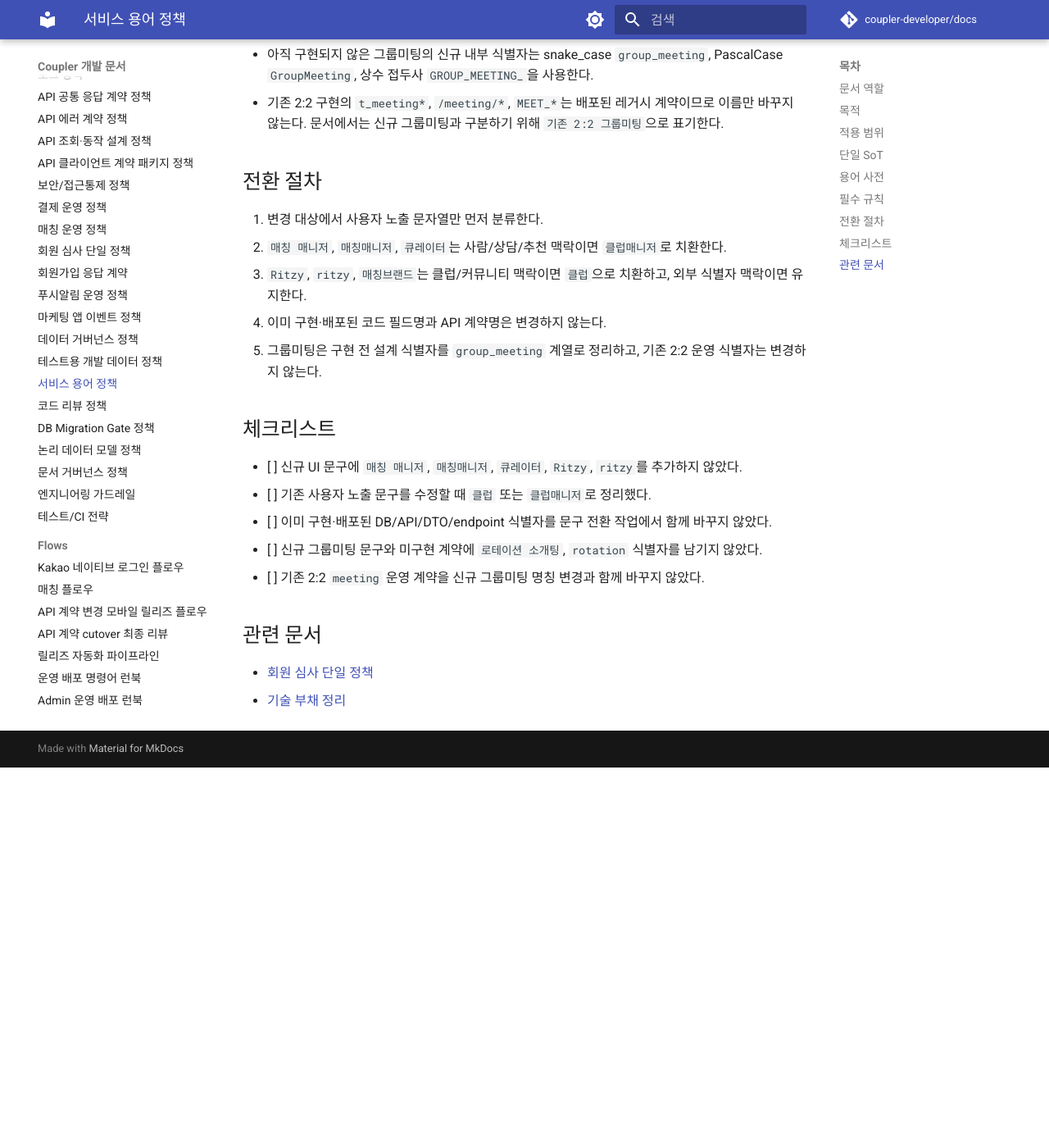
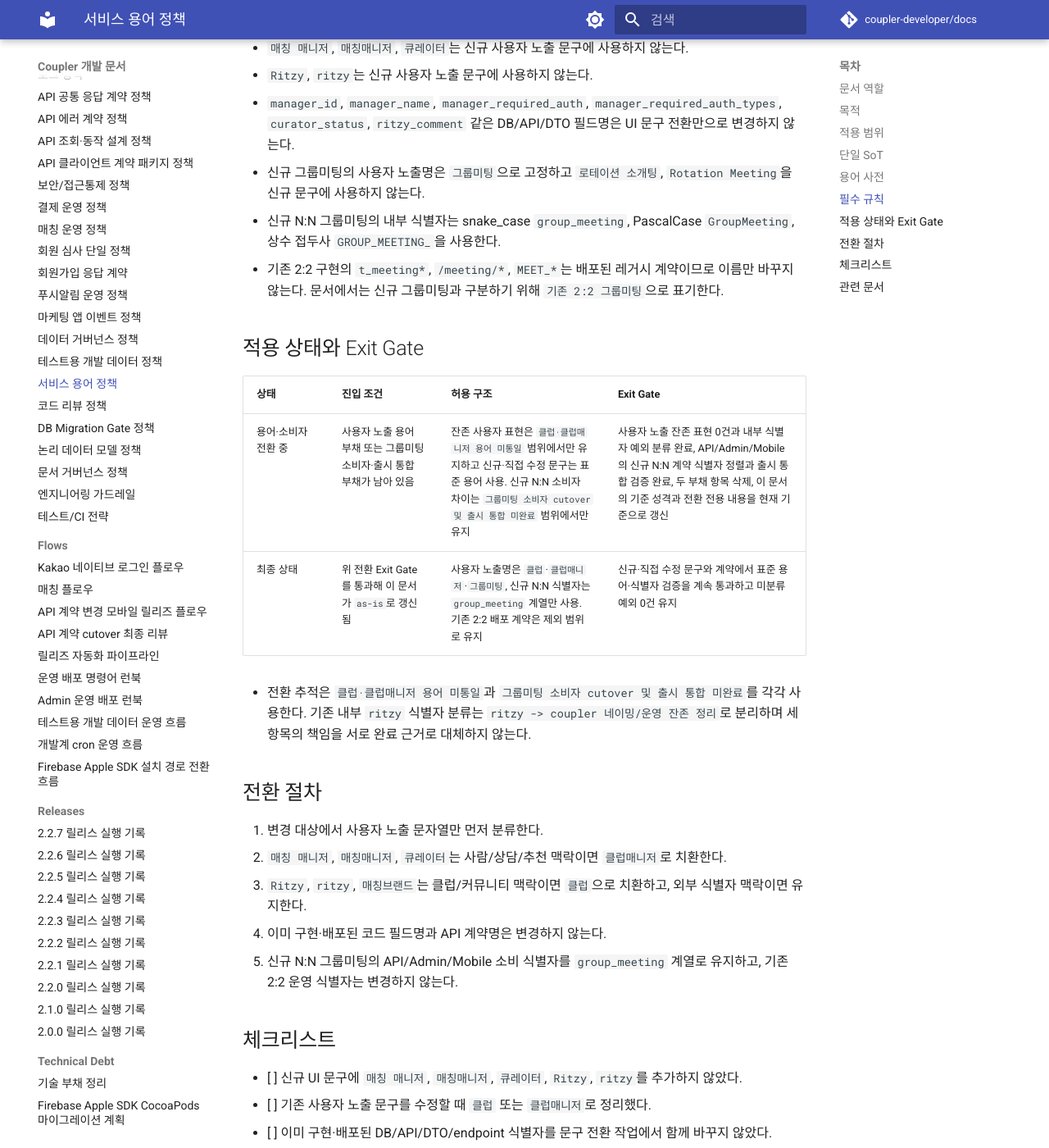
Before and after one commit to coupler-developer/docs, an MkDocs documentation site: the page built from content/policy/service-terminology-policy.md, in a window 1280 px wide and 1400 px high, scrolled down 1819 px. Shown: the whole window at 82% size. Built offline with MkDocs 1.6.1 and Material for MkDocs 9.7.7, drawn with Linux system fonts in a browser that asks for light colours; comment, search, counter and statistics services are not loaded; before the commit the page ends 2755 px from its top, so only the background shows below that; some of the changed text lies outside the part shown.

```diff
--- a/content/policy/service-terminology-policy.md
+++ b/content/policy/service-terminology-policy.md
@@ -4,21 +4,22 @@
 
 - 역할: `규범`
 - 문서 종류: `policy`
-- 충돌 시 우선 문서: 이 문서
+- 충돌 시 우선 문서: 사용자 노출명과 신규 N:N 그룹미팅 식별자 명명은 이 문서, 기존 배포 계약의 동작과 상태는 각 도메인 정책
 - 기준 성격: `transition`
-- 전환 범위: Mobile/Admin/문서의 사용자 노출 문구와 아직 구현되지 않은 그룹미팅 신규 계약 식별자
-- 완료 조건: 사용자 노출 문구에서 기존 혼용 표현이 `클럽`, `클럽매니저`, `그룹미팅`으로 정리되고,
-  그룹미팅 신규 계약 식별자가 `group_meeting` 계열로 고정된 상태
+- 전환 범위: Mobile/Admin/docs의 잔존 사용자 노출 문구와 신규 N:N 그룹미팅 계약의 API/Admin/Mobile 소비자 전환
+- 완료 조건: 기술부채의 사용자 노출 용어와 그룹미팅 소비자·출시 통합 항목이 각각 완료 기준을 충족해 삭제되고,
+  신규 N:N 그룹미팅 계약 식별자가 모든 소비자에서 `group_meeting` 계열로 고정된 상태
 
 ## 목적
 
 - UI 노출 용어를 `클럽`, `클럽매니저`, `그룹미팅`으로 정리해 기존 `매칭 매니저`/`큐레이터`/`Ritzy`와
   `로테이션 소개팅` 혼용으로 인한 혼동을 막는다.
+- 신규 N:N 그룹미팅 식별자를 API/Admin/Mobile에서 `group_meeting` 계열로 고정해 소비자별 계약 drift를 막는다.
 
 ## 적용 범위
 
 - `coupler-mobile-app`, `coupler-admin-web`, `docs`의 사용자 노출 문구, 화면 제목, 버튼, 안내문, 알림 문구
-- 아직 구현되지 않은 그룹미팅의 신규 DB/API/DTO/endpoint/enum 식별자
+- 신규 N:N 그룹미팅의 DB/API/DTO/endpoint/enum 식별자와 API/Admin/Mobile 소비 경계
 - 제외 범위:
     - 이미 구현·배포된 DB 컬럼, API 필드, DTO, endpoint, enum, migration 파일명
     - 운영 도메인, 스토어 SKU, 외부 시스템 키, 레거시 파일/패키지명
@@ -27,6 +28,10 @@
 
 - 서비스 용어의 사용자 노출 기준은 이 문서를 단일 기준으로 사용한다.
 - 회원 심사 및 `manager_required_auth` 계열 필드 의미는 [회원 심사 단일 정책](member-review-policy.md)을 따른다.
+- 잔존 사용자 노출 용어는 [기술 부채 정리](../technical-debt/technical-debt.md)의
+  `클럽·클럽매니저 용어 미통일`에서 추적한다.
+- 신규 N:N 그룹미팅의 소비자 cutover와 출시 통합은 [기술 부채 정리](../technical-debt/technical-debt.md)의
+  `그룹미팅 소비자 cutover 및 출시 통합 미완료`에서 추적한다.
 - 기존 `ritzy` 식별자 잔존 정리는 [기술 부채 정리](../technical-debt/technical-debt.md)의
   `ritzy -> coupler 네이밍/운영 잔존 정리` 항목에서 추적한다.
 
@@ -36,7 +41,7 @@
 | --- | --- | --- | --- |
 | `클럽` | 회원이 소속되고 경험하는 프라이빗 매칭/커뮤니티 단위 | `매칭브랜드`, `Ritzy`, `ritzy` | 브랜드, 소속, 공간, 커뮤니티 맥락의 사용자 문구 |
 | `클럽매니저` | 클럽별 회원 심사, 매칭 제안, 상담을 담당하는 운영 주체 | `매칭 매니저`, `매칭매니저`, `큐레이터` | 담당자, 상담, 추천, 심사 맥락의 사용자 문구 |
-| `그룹미팅` | 한 행사의 다수 참가자가 신청·확정·채팅·후기를 진행하는 모임 기능 | `로테이션 소개팅`, `Rotation Meeting`, `n대n 로테이션 소개팅` | 신규 사용자 문구와 아직 구현되지 않은 신규 계약 |
+| `그룹미팅` | 한 행사의 다수 참가자가 신청·확정·채팅·후기를 진행하는 모임 기능 | `로테이션 소개팅`, `Rotation Meeting`, `n대n 로테이션 소개팅` | 신규 N:N 사용자 문구와 계약 |
 
 ## 필수 규칙
 
@@ -47,10 +52,21 @@
 - `manager_id`, `manager_name`, `manager_required_auth`, `manager_required_auth_types`, `curator_status`, `ritzy_comment` 같은 DB/API/DTO 필드명은 UI 문구 전환만으로 변경하지 않는다.
 - 신규 그룹미팅의 사용자 노출명은 `그룹미팅`으로 고정하고 `로테이션 소개팅`, `Rotation Meeting`을 신규
   문구에 사용하지 않는다.
-- 아직 구현되지 않은 그룹미팅의 신규 내부 식별자는 snake_case `group_meeting`, PascalCase
+- 신규 N:N 그룹미팅의 내부 식별자는 snake_case `group_meeting`, PascalCase
   `GroupMeeting`, 상수 접두사 `GROUP_MEETING_`을 사용한다.
 - 기존 2:2 구현의 `t_meeting*`, `/meeting/*`, `MEET_*`는 배포된 레거시 계약이므로 이름만 바꾸지 않는다.
   문서에서는 신규 그룹미팅과 구분하기 위해 `기존 2:2 그룹미팅`으로 표기한다.
+
+## 적용 상태와 Exit Gate
+
+| 상태 | 진입 조건 | 허용 구조 | Exit Gate |
+| --- | --- | --- | --- |
+| 용어·소비자 전환 중 | 사용자 노출 용어 부채 또는 그룹미팅 소비자·출시 통합 부채가 남아 있음 | 잔존 사용자 표현은 `클럽·클럽매니저 용어 미통일` 범위에서만 유지하고 신규·직접 수정 문구는 표준 용어 사용. 신규 N:N 소비자 차이는 `그룹미팅 소비자 cutover 및 출시 통합 미완료` 범위에서만 유지 | 사용자 노출 잔존 표현 0건과 내부 식별자 예외 분류 완료, API/Admin/Mobile의 신규 N:N 계약 식별자 정렬과 출시 통합 검증 완료, 두 부채 항목 삭제, 이 문서의 기준 성격과 전환 전용 내용을 현재 기준으로 갱신 |
+| 최종 상태 | 위 전환 Exit Gate를 통과해 이 문서가 `as-is`로 갱신됨 | 사용자 노출명은 `클럽`·`클럽매니저`·`그룹미팅`, 신규 N:N 식별자는 `group_meeting` 계열만 사용. 기존 2:2 배포 계약은 제외 범위로 유지 | 신규·직접 수정 문구와 계약에서 표준 용어·식별자 검증을 계속 통과하고 미분류 예외 0건 유지 |
+
+- 전환 추적은 `클럽·클럽매니저 용어 미통일`과 `그룹미팅 소비자 cutover 및 출시 통합 미완료`를 각각 사용한다.
+  기존 내부 `ritzy` 식별자 분류는 `ritzy -> coupler 네이밍/운영 잔존 정리`로 분리하며 세 항목의 책임을
+  서로 완료 근거로 대체하지 않는다.
 
 ## 전환 절차
 
@@ -58,17 +74,19 @@
 2. `매칭 매니저`, `매칭매니저`, `큐레이터`는 사람/상담/추천 맥락이면 `클럽매니저`로 치환한다.
 3. `Ritzy`, `ritzy`, `매칭브랜드`는 클럽/커뮤니티 맥락이면 `클럽`으로 치환하고, 외부 식별자 맥락이면 유지한다.
 4. 이미 구현·배포된 코드 필드명과 API 계약명은 변경하지 않는다.
-5. 그룹미팅은 구현 전 설계 식별자를 `group_meeting` 계열로 정리하고, 기존 2:2 운영 식별자는 변경하지 않는다.
+5. 신규 N:N 그룹미팅의 API/Admin/Mobile 소비 식별자를 `group_meeting` 계열로 유지하고, 기존 2:2 운영 식별자는 변경하지 않는다.
 
 ## 체크리스트
 
 - [ ] 신규 UI 문구에 `매칭 매니저`, `매칭매니저`, `큐레이터`, `Ritzy`, `ritzy`를 추가하지 않았다.
 - [ ] 기존 사용자 노출 문구를 수정할 때 `클럽` 또는 `클럽매니저`로 정리했다.
 - [ ] 이미 구현·배포된 DB/API/DTO/endpoint 식별자를 문구 전환 작업에서 함께 바꾸지 않았다.
-- [ ] 신규 그룹미팅 문구와 미구현 계약에 `로테이션 소개팅`, `rotation` 식별자를 남기지 않았다.
+- [ ] 신규 N:N 그룹미팅 문구와 계약에 `로테이션 소개팅`, `rotation` 식별자를 남기지 않았다.
 - [ ] 기존 2:2 `meeting` 운영 계약을 신규 그룹미팅 명칭 변경과 함께 바꾸지 않았다.
+- [ ] 사용자 노출 용어 전환과 그룹미팅 소비자·출시 통합을 각각 해당 제목의 기술부채에서 추적했다.
 
 ## 관련 문서
 
 - [회원 심사 단일 정책](member-review-policy.md)
+- [그룹미팅 시스템](../architecture/group-meeting-system.md)
 - [기술 부채 정리](../technical-debt/technical-debt.md)
```
Also changed, not shown: content/AGENTS.md (+1 -1 lines), content/architecture/group-meeting-system.md (+3 -2 lines), content/policy/payment-ops-policy.md (+2 -1 lines), content/policy/security-access-control-policy.md (+1 -1 lines).
